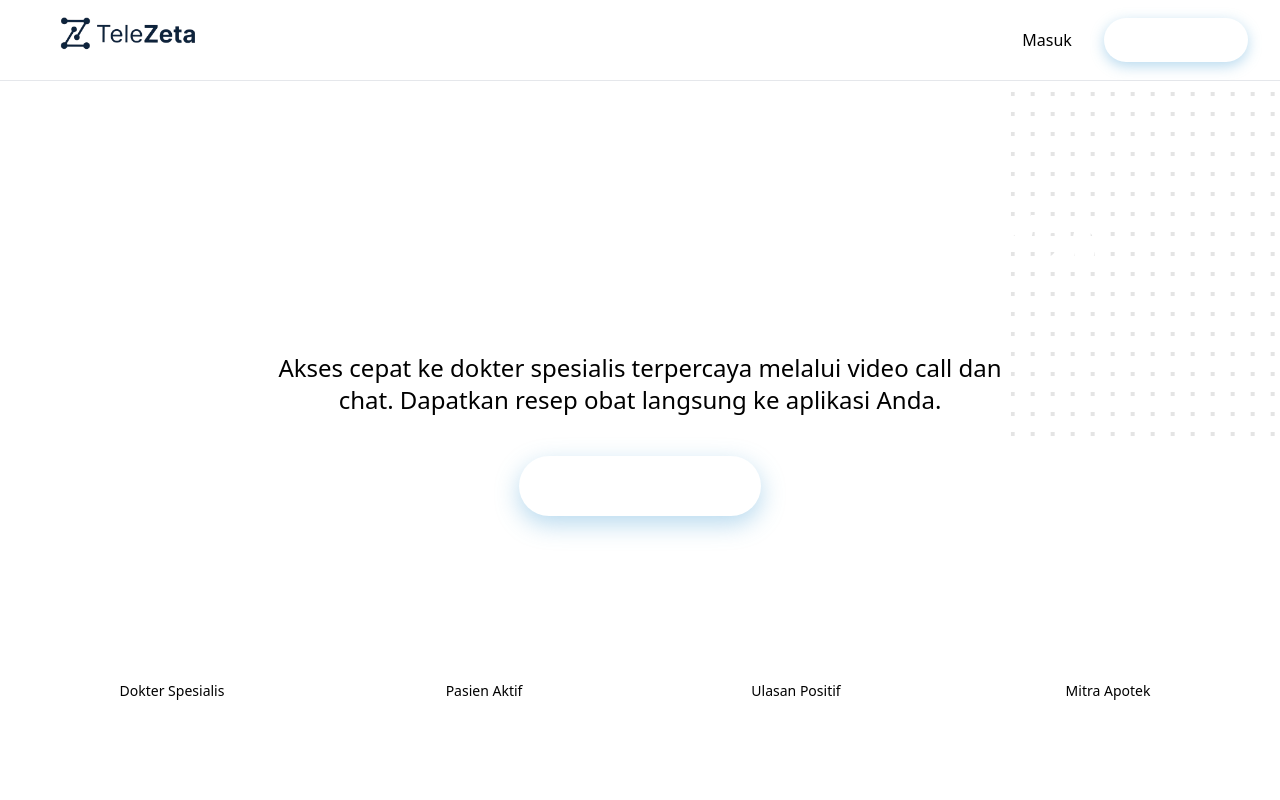
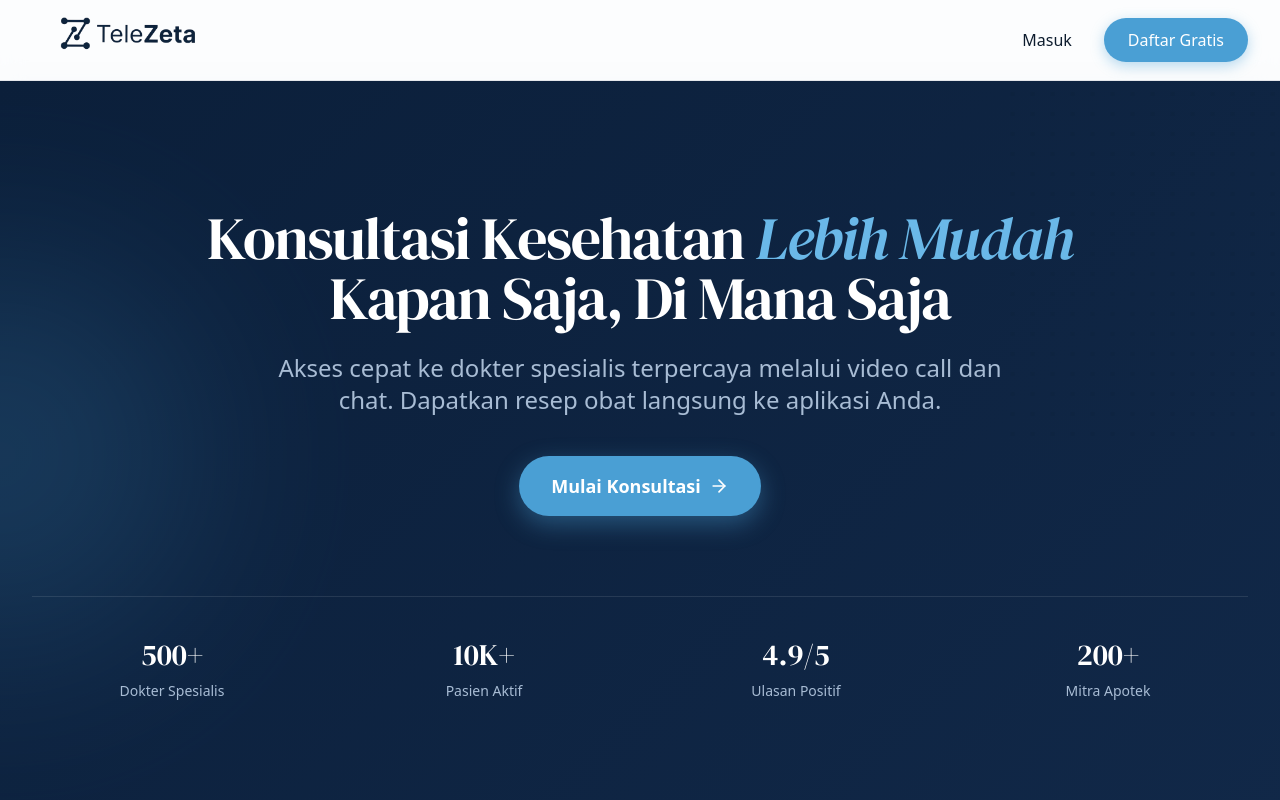
Before and after one commit to OeirkZx/teleZeta-Web, a Next.js app: page / in a window 1280 px wide. Shown: the top 800 px of the page. Built offline with nearby package versions, Linux system fonts and the light colour scheme; no server answers; the database is empty.

Commit message:
Still Fixed CSS

```diff
--- a/app/globals.css
+++ b/app/globals.css
@@ -1,79 +1,92 @@
 @import "tailwindcss";
 
 /* ============================================================
-   Animations & Keyframes
+   TeleZeta Design System — Global CSS
    ============================================================ */
 
-/* ── KEYFRAMES ── */
+/* ---- Design Tokens ---- */
+:root {
+  --navy-primary: #0B1F3A;
+  --navy-secondary: #112848;
+  --navy-tertiary: #1A3A68;
+  --blue-accent: #4A9FD4;
+  --blue-accent-light: #6AB8E8;
+  --silver-primary: #A8BCD4;
+  --silver-secondary: #C8D6E8;
+  --silver-bright: #E2EAF4;
+  --bg-light: #EEF3F8;
+  --white-card: #FFFFFF;
+  --text-primary: #0D1C2E;
+  --text-secondary: #3A5878;
+  --text-muted: #6A88A4;
+  --border-color: #C8D8E8;
+  --success: #22C55E;
+  --danger: #EF4444;
+  --warning: #F59E0B;
+  --sidebar-width: 260px;
+}
+
+/* ---- Base ---- */
+* { box-sizing: border-box; }
+
+body {
+  font-family: 'DM Sans', sans-serif;
+  color: var(--text-primary);
+  background-color: var(--bg-light);
+  -webkit-font-smoothing: antialiased;
+}
+
+h1, h2, h3, .font-serif {
+  font-family: 'DM Serif Display', serif;
+}
+
+::-webkit-scrollbar { width: 6px; height: 6px; }
+::-webkit-scrollbar-track { background: transparent; }
+::-webkit-scrollbar-thumb { background: var(--silver-primary); border-radius: 3px; }
+
+/* ============================================================
+   Keyframes — SATU blok "to" per keyframe, tanpa filter:blur
+   ============================================================ */
 
 @keyframes pageIn {
   from { opacity: 0; transform: translateY(16px) scale(0.99); }
-  to { opacity: 1; transform: translateY(0) scale(1); }
-  to {
-    opacity: 1;
-    transform: translateY(0) scale(1);
-    filter: blur(0);
-  }
+  to   { opacity: 1; transform: translateY(0)    scale(1);    }
 }
 
 @keyframes pageOut {
-  from { opacity: 1; transform: translateY(0) scale(1); }
-  to { opacity: 0; transform: translateY(-12px) scale(1.01); }
+  from { opacity: 1; transform: translateY(0)    scale(1);    }
+  to   { opacity: 0; transform: translateY(-12px) scale(1.01); }
 }
 
 @keyframes fadeUp {
   from { opacity: 0; transform: translateY(20px); }
-  to { opacity: 1; transform: translateY(0); }
-  to {
-    opacity: 1;
-    transform: translateY(0);
-    filter: blur(0);
-  }
+  to   { opacity: 1; transform: translateY(0);    }
 }
 
 @keyframes fadeIn {
   from { opacity: 0; }
-  to { opacity: 1; }
+  to   { opacity: 1; }
 }
 
 @keyframes slideRight {
   from { opacity: 0; transform: translateX(-16px); }
-  to { opacity: 1; transform: translateX(0); }
-  to {
-    opacity: 1;
-    transform: translateX(0);
-    filter: blur(0);
-  }
+  to   { opacity: 1; transform: translateX(0);     }
 }
 
 @keyframes slideDown {
   from { opacity: 0; transform: translateY(-8px); }
-  to { opacity: 1; transform: translateY(0); }
-  to {
-    opacity: 1;
-    transform: translateY(0);
-    filter: blur(0);
-  }
+  to   { opacity: 1; transform: translateY(0);    }
 }
 
 @keyframes popIn {
-  0% { opacity: 0; transform: scale(0.9); }
-  60% { opacity: 1; transform: scale(1.02); }
-  100% { opacity: 1; transform: scale(1); }
-  65% {
-    opacity: 1;
-    transform: scale(1.03) translateY(-2px);
-    filter: blur(0);
-  }
-  100% {
-    opacity: 1;
-    transform: scale(1) translateY(0);
-  }
+  0%   { opacity: 0; transform: scale(0.9);  }
+  65%  { opacity: 1; transform: scale(1.02); }
+  100% { opacity: 1; transform: scale(1);    }
 }
 
 @keyframes shimmer {
-  0% { background-position: -600px 0; }
-  100% { background-position: 600px 0; }
+  0%   { background-position: -600px 0; }
+  100% { background-position:  600px 0; }
 }
 
 @keyframes spin {
@@ -81,90 +94,59 @@
 }
 
 @keyframes pulse {
-  0%, 100% { opacity: 1; }
-  50% { opacity: 0.45; }
+  0%, 100% { opacity: 1;    }
+  50%       { opacity: 0.45; }
 }
 
 @keyframes pulseRing {
-  0% { transform: scale(1); opacity: 0.6; }
-  100% { transform: scale(1.9); opacity: 0; }
+  0%   { transform: scale(1);   opacity: 0.6; }
+  100% { transform: scale(1.9); opacity: 0;   }
 }
 
 @keyframes float {
-  0%, 100% { transform: translateY(0px) rotate(-0.4deg); }
-  35% { transform: translateY(-7px) rotate(0.3deg); }
-  70% { transform: translateY(-3px) rotate(-0.2deg); }
+  0%, 100% { transform: translateY(0px)  rotate(-0.4deg); }
+  35%       { transform: translateY(-7px) rotate( 0.3deg); }
+  70%       { transform: translateY(-3px) rotate(-0.2deg); }
 }
 
 @keyframes toastIn {
   from { opacity: 0; transform: translateX(100%); }
-  to { opacity: 1; transform: translateX(0); }
-  to {
-    opacity: 1;
-    transform: translateX(0) scale(1);
-    filter: blur(0);
-  }
+  to   { opacity: 1; transform: translateX(0);    }
 }
 
 @keyframes bounceIn {
-  0% { transform: scale(0); opacity: 0; }
-  60% { transform: scale(1.2); opacity: 1; }
-  100% { transform: scale(1); }
+  0%   { transform: scale(0);   opacity: 0; }
+  60%  { transform: scale(1.2); opacity: 1; }
+  100% { transform: scale(1);               }
 }
 
 @keyframes wiggle {
-  0%, 100% { transform: rotate(0deg); }
-  20% { transform: rotate(-8deg); }
-  40% { transform: rotate(8deg); }
-  60% { transform: rotate(-5deg); }
-  80% { transform: rotate(5deg); }
+  0%, 100% { transform: rotate(  0deg); }
+  20%       { transform: rotate( -8deg); }
+  40%       { transform: rotate(  8deg); }
+  60%       { transform: rotate( -5deg); }
+  80%       { transform: rotate(  5deg); }
 }
 
-/* ── UTILITY CLASSES ── */
+/* ============================================================
+   Animation Utility Classes
+   ============================================================ */
 
-.animate-pageIn {
-  animation: pageIn 0.5s cubic-bezier(0.22, 1, 0.36, 1) both;
-}
-.animate-pageOut {
-  animation: pageOut 0.28s cubic-bezier(0.4, 0, 1, 1) both;
-  pointer-events: none;
-}
-.animate-fadeUp {
-  animation: fadeUp 0.55s cubic-bezier(0.22, 1, 0.36, 1) both;
-}
-.animate-fadeIn {
-  animation: fadeIn 0.3s ease both;
-}
-.animate-slideRight {
-  animation: slideRight 0.4s cubic-bezier(0.22, 1, 0.36, 1) both;
-}
-.animate-slideDown {
-  animation: slideDown 0.3s cubic-bezier(0.22, 1, 0.36, 1) both;
-}
-.animate-popIn {
-  animation: popIn 0.45s cubic-bezier(0.34, 1.56, 0.64, 1) both;
-}
-.animate-spin {
-  animation: spin 0.8s linear infinite;
-}
-.animate-pulse {
-  animation: pulse 2s ease-in-out infinite;
-}
-.animate-pulseRing {
-  animation: pulseRing 1.6s ease-out infinite;
-}
-.animate-float {
-  animation: float 4.5s ease-in-out infinite;
-}
-.animate-toastIn {
-  animation: toastIn 0.45s cubic-bezier(0.22, 1, 0.36, 1) both;
-}
-.animate-bounceIn {
-  animation: bounceIn 0.4s cubic-bezier(0.34, 1.56, 0.64, 1) both;
-}
-.animate-wiggle {
-  animation: wiggle 0.5s ease both;
-}
+.animate-pageIn    { animation: pageIn    0.50s cubic-bezier(0.22, 1, 0.36, 1)       forwards; }
+.animate-pageOut   { animation: pageOut   0.28s cubic-bezier(0.4,  0, 1,    1)       forwards; pointer-events: none; }
+.animate-fadeUp    { animation: fadeUp    0.50s cubic-bezier(0.22, 1, 0.36, 1)       forwards; }
+.animate-fadeIn    { animation: fadeIn    0.30s ease                                  forwards; }
+.animate-slideRight{ animation: slideRight 0.40s cubic-bezier(0.22, 1, 0.36, 1)      forwards; }
+.animate-slideDown { animation: slideDown  0.30s cubic-bezier(0.22, 1, 0.36, 1)      forwards; }
+.animate-popIn     { animation: popIn     0.45s cubic-bezier(0.34, 1.56, 0.64, 1)    forwards; }
+.animate-spin      { animation: spin      0.80s linear                               infinite; }
+.animate-pulse     { animation: pulse     2.00s ease-in-out                          infinite; }
+.animate-pulseRing { animation: pulseRing 1.60s ease-out                             infinite; }
+.animate-float     { animation: float     4.50s ease-in-out                          infinite; }
+.animate-toastIn   { animation: toastIn   0.45s cubic-bezier(0.22, 1, 0.36, 1)       forwards; }
+.animate-bounceIn  { animation: bounceIn  0.40s cubic-bezier(0.34, 1.56, 0.64, 1)    forwards; }
+.animate-wiggle    { animation: wiggle    0.50s ease                                  forwards; }
+
 .animate-shimmer {
   background: linear-gradient(
     105deg,
@@ -176,7 +158,7 @@
   animation: shimmer 2s ease-in-out infinite;
 }
 
-/* ── STAGGER DELAYS ── */
+/* ---- Stagger delays ---- */
 .d1 { animation-delay: 0.07s; }
 .d2 { animation-delay: 0.14s; }
 .d3 { animation-delay: 0.21s; }
@@ -186,11 +168,14 @@
 .d7 { animation-delay: 0.49s; }
 .d8 { animation-delay: 0.56s; }
 
-/* ---- Common UI Patterns ---- */
+/* ============================================================
+   Common UI Components
+   ============================================================ */
+
 .glass-card {
-  background: rgba(255, 255, 255, 0.85);
+  background: rgba(255,255,255,0.85);
   backdrop-filter: blur(12px);
-  border: 1px solid rgba(200, 216, 232, 0.5);
+  border: 1px solid rgba(200,216,232,0.5);
   border-radius: 16px;
 }
 
@@ -198,24 +183,22 @@
   background: #FFFFFF;
   border-radius: 16px;
   border: 1px solid var(--border-color);
-  box-shadow: 0 1px 3px rgba(11, 31, 58, 0.04);
-  transition: box-shadow 0.25s cubic-bezier(0.22, 1, 0.36, 1),
+  box-shadow: 0 1px 3px rgba(11,31,58,0.04);
+  transition: box-shadow 0.25s cubic-bezier(0.22,1,0.36,1),
               border-color 0.2s ease;
 }
 
 .card-clickable {
-  transition: transform 0.3s cubic-bezier(0.34, 1.56, 0.64, 1),
-              box-shadow 0.3s cubic-bezier(0.22, 1, 0.36, 1),
+  transition: transform   0.30s cubic-bezier(0.34,1.56,0.64,1),
+              box-shadow  0.30s cubic-bezier(0.22,1,0.36,1),
               border-color 0.2s ease;
   cursor: pointer;
-  /* Prevent text selection on clickable cards */
   user-select: none;
   -webkit-user-select: none;
 }
 .card-clickable:hover {
-  transform: translateY(-5px) scale(1.005);
-  box-shadow: 0 20px 48px rgba(11, 31, 58, 0.13),
-              0 8px 16px rgba(11, 31, 58, 0.06);
+  transform:  translateY(-5px) scale(1.005);
+  box-shadow: 0 20px 48px rgba(11,31,58,0.13), 0 8px 16px rgba(11,31,58,0.06);
 }
 .card-clickable:active {
   transform: translateY(-2px) scale(0.998);
@@ -229,42 +212,28 @@
   color: var(--text-primary);
 }
 
-/* ---- Button Ripple Effect & Interaction ---- */
+/* ---- Buttons ---- */
 .btn-ripple {
   position: relative;
   overflow: hidden;
-  /* Penting: user-select none agar teks tidak ter-select saat klik */
   user-select: none;
   -webkit-user-select: none;
-  transition: transform 0.25s cubic-bezier(0.34, 1.56, 0.64, 1),
-              box-shadow 0.25s cubic-bezier(0.22, 1, 0.36, 1),
-              background-color 0.15s ease,
-              opacity 0.15s ease;
+  transition: transform         0.25s cubic-bezier(0.34,1.56,0.64,1),
+              box-shadow        0.25s cubic-bezier(0.22,1,0.36,1),
+              background-color  0.15s ease,
+              opacity           0.15s ease;
 }
-.btn-ripple:hover:not(:disabled) {
-  transform: translateY(-2px);
-}
-.btn-ripple:active:not(:disabled) {
-  transform: translateY(0) scale(0.97);
-  transition-duration: 0.08s;
-}
+.btn-ripple:hover:not(:disabled)   { transform: translateY(-2px); }
+.btn-ripple:active:not(:disabled)  { transform: translateY(0) scale(0.97); transition-duration: 0.08s; }
+.btn-ripple:disabled               { cursor: not-allowed; opacity: 0.55; }
 
-.btn-ripple:disabled {
-  cursor: not-allowed;
-  opacity: 0.55;
-}
 .btn-ripple::after {
   content: '';
   position: absolute;
   inset: 0;
-  background: radial-gradient(
-    circle,
-    rgba(255, 255, 255, 0.28) 10%,
-    transparent 65%
-  );
+  background: radial-gradient(circle, rgba(255,255,255,0.28) 10%, transparent 65%);
   transform: scale(0);
-  transition: transform 0.4s cubic-bezier(0.22, 1, 0.36, 1),
-              opacity 0.4s ease;
+  transition: transform 0.4s cubic-bezier(0.22,1,0.36,1), opacity 0.4s ease;
   opacity: 0;
   border-radius: inherit;
   pointer-events: none;
@@ -275,7 +244,7 @@
   transition-duration: 0s;
 }
 
-/* ---- Sidebar styles ---- */
+/* ---- Sidebar ---- */
 .sidebar-nav-item {
   display: flex;
   align-items: center;
@@ -285,30 +254,28 @@
   color: var(--silver-primary);
   font-size: 14px;
   font-weight: 500;
-  transition: background-color 0.2s ease,
-              color 0.2s ease,
-              transform 0.25s cubic-bezier(0.34, 1.56, 0.64, 1),
-              border-left-color 0.2s ease;
+  transition: background-color   0.2s ease,
+              color              0.2s ease,
+              transform          0.25s cubic-bezier(0.34,1.56,0.64,1),
+              border-left-color  0.2s ease;
   border-left: 3px solid transparent;
   text-decoration: none;
   user-select: none;
   -webkit-user-select: none;
 }
-
 .sidebar-nav-item:hover {
-  background: rgba(255, 255, 255, 0.07);
+  background: rgba(255,255,255,0.07);
   color: var(--silver-bright);
   transform: translateX(3px);
 }
-
 .sidebar-nav-item.active {
-  background: rgba(74, 159, 212, 0.18);
+  background: rgba(74,159,212,0.18);
   color: #FFFFFF;
   border-left-color: var(--blue-accent);
   transform: translateX(3px);
 }
 
-/* ---- Badge styles ---- */
+/* ---- Badge ---- */
 .badge {
   display: inline-flex;
   align-items: center;
@@ -328,7 +295,7 @@
   display: inline-block;
 }
 
-/* ---- Skeleton Loading ---- */
+/* ---- Skeleton ---- */
 .skeleton {
   border-radius: 8px;
   background: linear-gradient(
@@ -341,7 +308,7 @@
   animation: shimmer 2s ease-in-out infinite;
 }
 
-/* ---- Toast notification ---- */
+/* ---- Toast ---- */
 .toast-container {
   position: fixed;
   top: 20px;
@@ -352,28 +319,19 @@
   gap: 8px;
 }
 
+/* ---- Input transitions ---- */
+input, select, textarea {
+  transition: border-color 0.2s ease,
+              box-shadow   0.25s cubic-bezier(0.22,1,0.36,1);
+}
+input:focus, select:focus, textarea:focus { outline: none; }
+
 /* ---- Responsive ---- */
 @media (max-width: 768px) {
-  :root {
-    --sidebar-width: 0px;
-  }
+  :root { --sidebar-width: 0px; }
 }
 
-/* ── INPUT FOCUS ── */
-/* Tambahkan ini untuk semua input/select/textarea */
-
-input, select, textarea {
-  transition: border-color 0.2s ease,
-              box-shadow 0.25s cubic-bezier(0.22, 1, 0.36, 1);
-}
-
-/* Prevent layout shift saat focus — jangan animate padding */
-input:focus, select:focus, textarea:focus {
-  outline: none;
-  /* Hanya box-shadow yang berubah, bukan ukuran element */
-}
-
-/* Reduced motion preference */
+/* ---- Reduced motion ---- */
 @media (prefers-reduced-motion: reduce) {
   *, *::before, *::after {
     animation-duration: 0.01ms !important;
```
